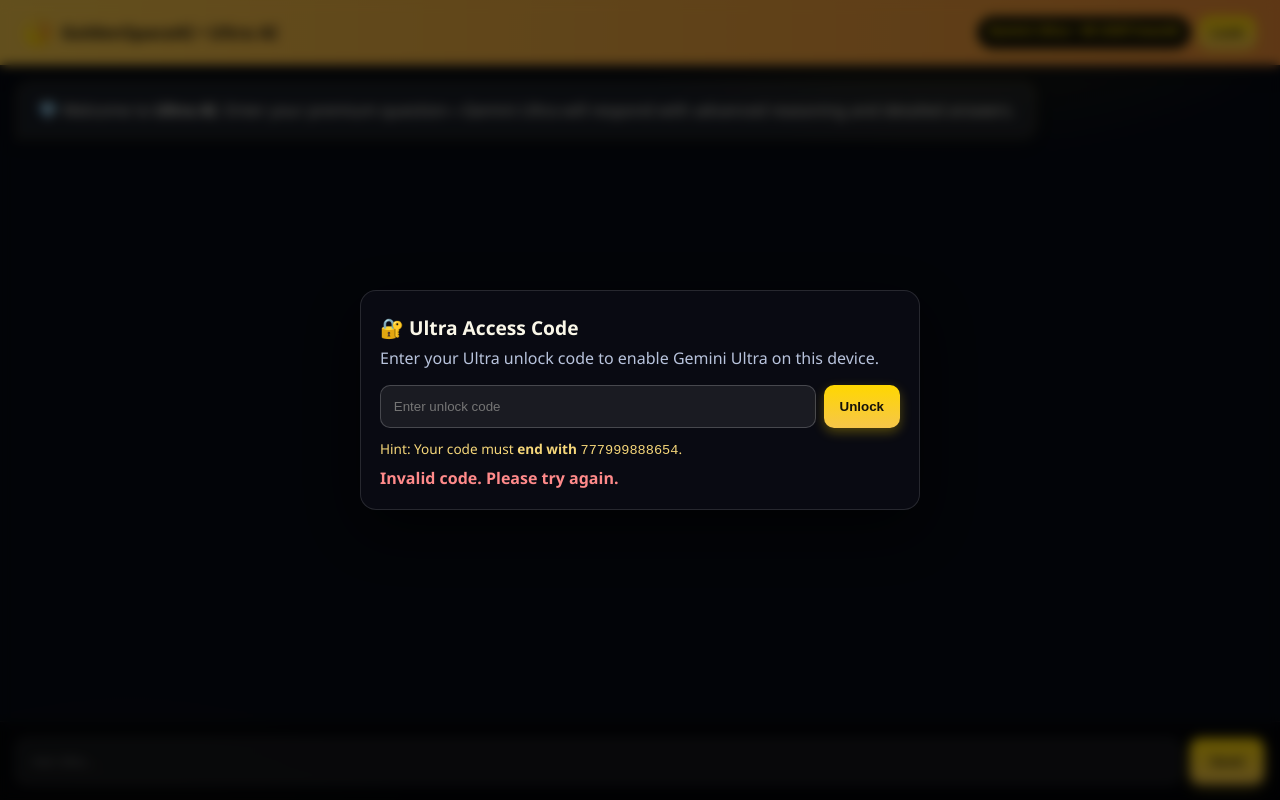
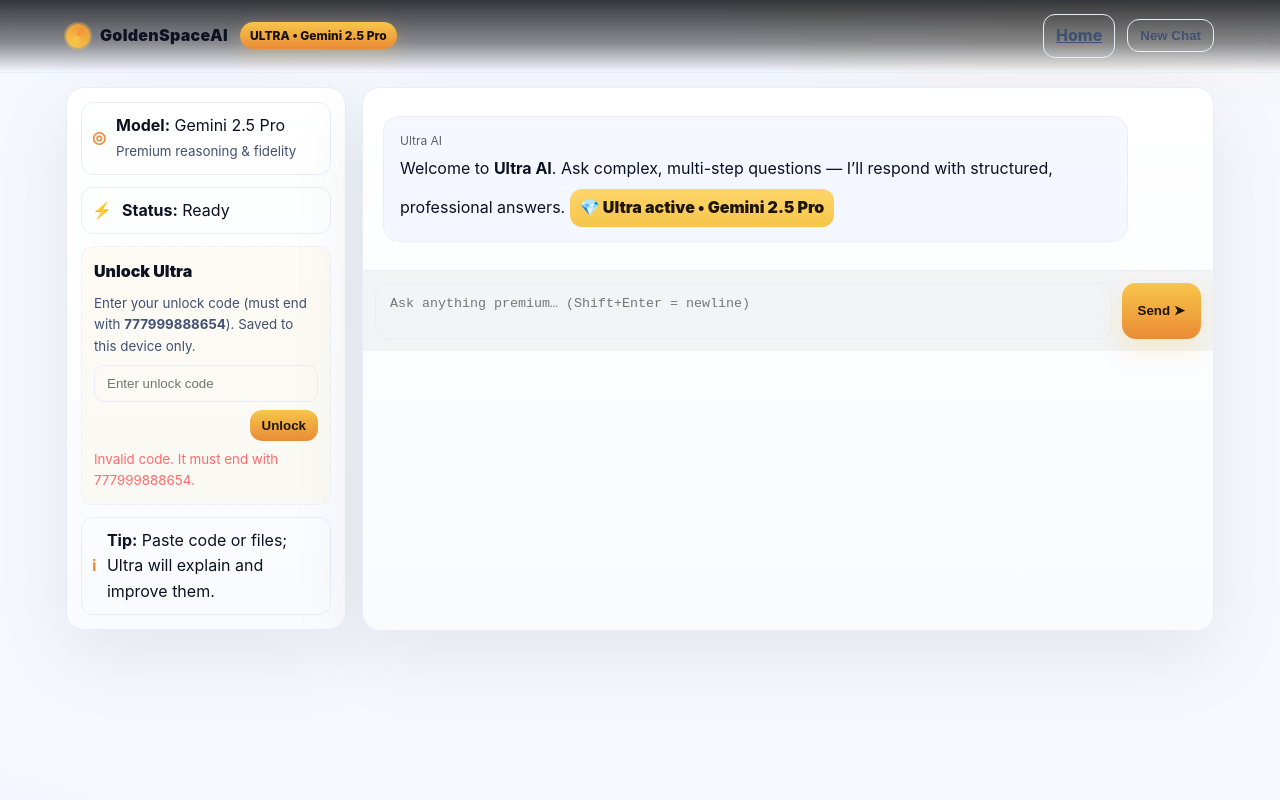
Before and after one commit to GoldenSpaceAI/codegoldenai, a website: page Ultra-AI.html in a window 1280 px wide. Both pictures are taken after a click on the button "Unlock". Drawn offline with Linux system fonts and the light colour scheme.

Commit message:
Update Ultra-AI.html

````diff
--- a/Ultra-AI.html
+++ b/Ultra-AI.html
@@ -1,240 +1,281 @@
 <!DOCTYPE html>
 <html lang="en">
 <head>
-  <meta charset="UTF-8" />
-  <meta name="viewport" content="width=device-width, initial-scale=1.0"/>
-  <title>GoldenSpaceAI • Ultra AI</title>
+<meta charset="utf-8"/>
+<meta name="viewport" content="width=device-width,initial-scale=1"/>
+<title>GoldenSpaceAI • Ultra AI (Gemini 2.5 Pro)</title>
+<meta name="color-scheme" content="dark light" />
+<link rel="icon" href="/favicon.ico"/>
+
 <style>
-    :root {
-      --gold-1:#ffd700; --gold-2:#f6c64a; --gold-3:#eb8b36;
-      --text:#faf7e8; --muted:#b8c3dc;
-      --glass: rgba(255,255,255,.08); --ring: rgba(255,215,0,.35);
-      --bg: #070b14;
+  :root{
+    --bg:#05060a; --panel:#0b0f17; --panel2:#0a101b; --line:#1c273a;
+    --text:#eef2ff; --muted:#aab5cf; --gold:#f6c64a; --gold2:#eb8b36; --accent:#7aa6ff;
+    --good:#2dd4bf; --warn:#ffb020; --err:#ff6b6b; --shadow:0 30px 120px rgba(0,0,0,.45);
+    --radius:18px; --radius-sm:12px; --max:1180px;
   }
-    body {
-      margin:0; font-family: "Segoe UI", system-ui, sans-serif;
-      color:var(--text);
-      background:
-        radial-gradient(1200px 800px at 75% -20%, rgba(255,215,0,.18), transparent 40%),
-        radial-gradient(800px 600px at 10% 120%, rgba(255,215,0,.08), transparent 45%),
+  @media(prefers-color-scheme:light){
+    :root{--bg:#f6f8ff; --panel:#ffffff; --panel2:#f9fbff; --line:#e8eef9; --text:#0c1222; --muted:#415172; --shadow:0 24px 80px rgba(10,15,30,.08)}
+  }
+  *{box-sizing:border-box}
+  html,body{height:100%}
+  body{
+    margin:0; background:
+      radial-gradient(900px 420px at 85% -10%, rgba(246,198,74,.18), transparent 50%),
+      radial-gradient(700px 380px at -10% 120%, rgba(122,166,255,.12), transparent 55%),
       var(--bg);
-      height:100vh; display:flex; flex-direction:column;
+    color:var(--text); font:16px/1.6 Inter, ui-sans-serif, system-ui, -apple-system, "Segoe UI", Roboto, Arial;
   }
 
-    header {
-      display:flex; align-items:center; gap:10px;
-      justify-content:space-between;
-      padding:1rem 1.5rem;
-      background:linear-gradient(90deg, var(--gold-2), var(--gold-3));
-      color:#141209; font-weight:700; font-size:1.1rem;
-      box-shadow:0 4px 20px rgba(0,0,0,.35);
+  header{
+    position:sticky; top:0; z-index:10; backdrop-filter: blur(10px);
+    background:linear-gradient(180deg, rgba(5,6,10,.8), rgba(5,6,10,.45) 60%, transparent);
+    border-bottom:1px solid var(--line);
   }
-    .brand { display:flex; align-items:center; gap:.6rem; }
-    .logo { width:28px; height:28px; border-radius:50%;
-      background:conic-gradient(from 210deg, var(--gold-1), var(--gold-2), var(--gold-3), var(--gold-1));
-      box-shadow:0 0 0 2px rgba(255,215,0,.35), 0 0 26px rgba(255,215,0,.35) inset;
+  .top{max-width:var(--max); margin:0 auto; padding:14px 16px; display:flex; align-items:center; gap:12px}
+  .brand{display:flex; align-items:center; gap:10px; font-weight:900; letter-spacing:.3px}
+  .orb{width:24px;height:24px;border-radius:50%;
+    background:conic-gradient(from 210deg, var(--gold), var(--gold2), var(--gold));
+    box-shadow:0 0 0 2px rgba(246,198,74,.35), 0 0 40px rgba(246,198,74,.25) inset;
   }
-    .badge {
-      background:#141209; color:var(--gold-1);
-      padding:0.3rem 0.7rem; border-radius:999px; font-size:0.8rem;
-      font-weight:800; box-shadow:0 0 10px rgba(255,215,0,.35);
-      white-space:nowrap;
+  .badge{font-size:12px;font-weight:800;color:#151109;background:linear-gradient(180deg,var(--gold),var(--gold2));
+    padding:4px 10px;border-radius:999px; box-shadow:0 6px 18px rgba(246,198,74,.25)}
+  .sp{flex:1}
+  .pill{display:inline-flex; gap:8px; align-items:center; padding:8px 12px; border-radius:12px;
+    border:1px solid var(--line); color:var(--muted); background:transparent; cursor:pointer; font-weight:800}
+  .pill:hover{filter:brightness(1.05)}
+  .go{background:linear-gradient(180deg,var(--gold),var(--gold2)); color:#1b1504; border:0}
+
+  main{max-width:var(--max); margin:14px auto; padding:0 16px; display:grid; grid-template-columns: 280px 1fr; gap:16px}
+  @media(max-width:980px){ main{ grid-template-columns:1fr } }
+
+  /* Left panel */
+  .side{
+    background:linear-gradient(180deg,var(--panel),var(--panel2));
+    border:1px solid var(--line); border-radius:var(--radius); box-shadow:var(--shadow); padding:14px;
+    display:flex; flex-direction:column; gap:12px; height:fit-content
   }
-    .actions { display:flex; gap:.5rem; }
-    .actions button {
-      border:none; cursor:pointer; font-weight:800; border-radius:10px;
-      padding:.55rem .8rem; color:#141209;
-      background:linear-gradient(180deg,var(--gold-1), var(--gold-2));
-      box-shadow:0 4px 12px rgba(255,215,0,.3);
+  .stat{display:flex; align-items:center; gap:10px; padding:10px; border:1px solid var(--line); border-radius:12px}
+  .stat i{font-style:normal; font-weight:900; color:var(--gold2)}
+  .unlock{
+    display:flex; flex-direction:column; gap:8px; padding:12px; border:1px dashed var(--line); border-radius:12px;
+    background:rgba(246,198,74,.06)
   }
+  .unlock input{width:100%; padding:10px 12px; border-radius:10px; border:1px solid var(--line); background:transparent; color:var(--text)}
+  .unlock button{align-self:flex-end}
 
-    main {
-      flex:1; padding:1rem; overflow-y:auto;
-      display:flex; flex-direction:column; gap:1rem;
+  /* Chat area */
+  .chatwrap{
+    background:linear-gradient(180deg,var(--panel),var(--panel2));
+    border:1px solid var(--line); border-radius:var(--radius); box-shadow:var(--shadow);
+    display:flex; flex-direction:column; min-height:68vh; overflow:hidden
   }
-    .msg {
-      padding:1rem 1.3rem; border-radius:14px; max-width:80%;
-      line-height:1.5; box-shadow:0 4px 15px rgba(0,0,0,.3);
-      word-wrap:break-word; white-space:pre-wrap;
-    }
-    .msg.user {
-      background:var(--gold-3); color:#141209; align-self:flex-end;
-      border-bottom-right-radius:0;
-    }
-    .msg.ai {
-      background:var(--glass); border:1px solid rgba(255,215,0,.25);
-      align-self:flex-start; border-bottom-left-radius:0;
-    }
+  .msgs{padding:20px; overflow:auto; max-height:65vh}
+  .msg{max-width:min(820px,92%); padding:14px 16px; border-radius:16px; margin:8px 0; line-height:1.6; border:1px solid var(--line)}
+  .msg.ai{ background:rgba(122,166,255,.08) }
+  .msg.user{ background:rgba(246,198,74,.12); margin-left:auto }
+  .msg small{display:block; opacity:.65; font-size:12px; margin-bottom:6px}
+  .code{background:#0e1626; color:#eaf1ff; padding:12px; border-radius:10px; overflow:auto; font-family:ui-monospace,SFMono-Regular,Menlo,Consolas,monospace; font-size:.92rem}
+  .warn{display:inline-flex; align-items:center; gap:8px; color:#1c1504; background:linear-gradient(180deg,#ffd56a,#f6c64a);
+        border-radius:12px; padding:6px 10px; font-weight:900}
 
-    .composer {
-      display:flex; gap:0.6rem; padding:1rem;
-      background:rgba(0,0,0,.6); border-top:1px solid rgba(255,255,255,.08);
-    }
-    .composer input {
-      flex:1; padding:0.9rem; border-radius:10px; border:1px solid rgba(255,255,255,.2);
-      background:rgba(255,255,255,.07); color:var(--text); outline:none;
-    }
-    .composer button {
-      padding:0.9rem 1.3rem; border-radius:10px; border:none;
-      font-weight:800; cursor:pointer;
-      background:linear-gradient(180deg,var(--gold-1),var(--gold-2));
-      color:#141209; box-shadow:0 4px 12px rgba(255,215,0,.3);
-    }
+  .composer{display:flex; gap:10px; padding:12px; border-top:1px solid var(--line); background:rgba(0,0,0,.04)}
+  .composer textarea{flex:1; resize:none; min-height:56px; max-height:140px; padding:12px 14px; border-radius:12px;
+    border:1px solid var(--line); background:transparent; color:var(--text); outline:none}
+  .btn{height:56px; min-width:56px; padding:0 16px; border-radius:14px; border:1px solid var(--line); background:transparent; color:var(--text);
+       font-weight:900; cursor:pointer}
+  .btn.send{background:linear-gradient(180deg,var(--gold),var(--gold2)); color:#1c1504; border:0; box-shadow:0 10px 24px rgba(246,198,74,.25)}
+  .btn.stop{background:#2f3342}
+  .spinner{width:18px;height:18px;border-radius:50%; border:2px solid rgba(255,255,255,.25); border-top-color:var(--gold); animation:spin 1s linear infinite; display:inline-block; vertical-align:middle}
+  @keyframes spin{to{transform:rotate(360deg)}}
 
-    /* Unlock overlay */
-    .overlay {
-      position:fixed; inset:0; display:grid; place-items:center;
-      background:rgba(0,0,0,.6); backdrop-filter: blur(6px);
-      padding:1rem; z-index:10;
-    }
-    .card {
-      width:min(520px, 92%); background:rgba(10,12,20,.9);
-      border:1px solid rgba(255,255,255,.12); border-radius:16px; padding:1.2rem;
-      box-shadow:0 20px 60px rgba(0,0,0,.6);
-    }
-    .card h2 { margin:.2rem 0 .2rem; font-size:1.2rem; }
-    .card p { margin:.4rem 0 1rem; color:var(--muted) }
-    .field { display:flex; gap:.5rem; }
-    .field input {
-      flex:1; padding:.8rem; border-radius:10px;
-      border:1px solid rgba(255,255,255,.2); background:rgba(255,255,255,.07);
-      color:var(--text); outline:none;
-    }
-    .field button {
-      padding:.85rem 1rem; border-radius:10px; border:none;
-      font-weight:800; cursor:pointer;
-      background:linear-gradient(180deg,var(--gold-1),var(--gold-2)); color:#141209;
-      box-shadow:0 4px 12px rgba(255,215,0,.3);
-    }
-    .hint { margin-top:.7rem; font-size:.85rem; color:#f6d77a }
-    .err  { margin-top:.6rem; color:#ff8a8a; font-weight:800; display:none }
+  .toast{position:fixed; right:14px; bottom:14px; background:#0d1525; border:1px solid var(--line); color:#ffdca1; padding:10px 12px; border-radius:10px; box-shadow:var(--shadow); opacity:0; transform:translateY(6px); transition:.25s}
+  .toast.show{opacity:1; transform:translateY(0)}
 </style>
 </head>
 <body>
+
 <header>
-    <div class="brand">
-      <div class="logo"></div>
-      <div>GoldenSpaceAI • Ultra AI</div>
-    </div>
-    <div class="actions">
-      <span class="badge">Gemini Ultra • 30 USDT/month</span>
-      <button id="lockBtn" title="Lock this device">Lock</button>
+  <div class="top">
+    <div class="brand"><span class="orb"></span> GoldenSpaceAI</div>
+    <span class="badge">ULTRA • Gemini 2.5 Pro</span>
+    <div class="sp"></div>
+    <a class="pill" href="/index.html">Home</a>
+    <button id="newChat" class="pill">New Chat</button>
   </div>
 </header>
 
-  <main id="chat">
-    <div class="msg ai">💎 Welcome to <strong>Ultra AI</strong>. Enter your premium question—Gemini Ultra will respond with advanced reasoning and detailed answers.</div>
-  </main>
+<main>
+  <!-- LEFT SIDEBAR -->
+  <aside class="side">
+    <div class="stat"><i>◎</i> <div><strong>Model:</strong> Gemini 2.5 Pro<br><small style="color:var(--muted)">Premium reasoning & fidelity</small></div></div>
+    <div class="stat"><i>⚡</i> <div><strong>Status:</strong> <span id="status">Ready</span></div></div>
+    <div class="unlock">
+      <div style="font-weight:900">Unlock Ultra</div>
+      <small style="color:var(--muted)">Enter your unlock code (must end with <b>777999888654</b>). Saved to this device only.</small>
+      <input id="unlock" placeholder="Enter unlock code"/>
+      <button id="unlockBtn" class="pill go">Unlock</button>
+      <small id="unlockNote" style="color:var(--muted)"></small>
+    </div>
+    <div class="stat"><i>ℹ︎</i> <div><strong>Tip:</strong> Paste code or files; Ultra will explain and improve them.</div></div>
+  </aside>
 
-  <div class="composer">
-    <input id="prompt" type="text" placeholder="Ask Ultra…" />
-    <button id="sendBtn">Send</button>
-  </div>
-
-  <!-- Unlock Gate -->
-  <div class="overlay" id="unlockOverlay" aria-modal="true" role="dialog">
-    <div class="card">
-      <h2>🔐 Ultra Access Code</h2>
-      <p>Enter your Ultra unlock code to enable Gemini Ultra on this device.</p>
-      <div class="field">
-        <input id="unlockInput" type="password" placeholder="Enter unlock code" />
-        <button id="unlockBtn">Unlock</button>
-      </div>
-      <div class="hint">Hint: Your code must <strong>end with</strong> <code>777999888654</code>.</div>
-      <div class="err" id="unlockErr">Invalid code. Please try again.</div>
+  <!-- CHAT PANE -->
+  <section class="chatwrap">
+    <div id="stream" class="msgs">
+      <div class="msg ai">
+        <small>Ultra AI</small>
+        Welcome to <b>Ultra AI</b>. Ask complex, multi-step questions — I’ll respond with structured, professional answers.
+        <div style="margin-top:8px" class="warn">💎 Ultra active • Gemini 2.5 Pro</div>
       </div>
     </div>
 
+    <div class="composer">
+      <textarea id="prompt" placeholder="Ask anything premium… (Shift+Enter = newline)"></textarea>
+      <button id="send" class="btn send">Send ➤</button>
+    </div>
+  </section>
+</main>
+
+<div id="toast" class="toast">Saved</div>
+
 <script>
-    // ---------- Unlock Logic ----------
-    const OVERLAY_ID = "unlockOverlay";
-    const STORAGE_KEY = "ultra:unlocked";
-    const REQUIRED_SUFFIX = "777999888654";
+  // ========= Config =========
+  const BACKEND = "/api/generate-ultra";   // your Node route (Gemini 2.5 Pro)
+  const KEY_ENDING = "777999888654";       // unlock ending
+  const STORE_KEY  = "gsai:ultra:unlock";  // localStorage key
 
-    const overlay   = document.getElementById(OVERLAY_ID);
-    const unlockInp = document.getElementById("unlockInput");
-    const unlockBtn = document.getElementById("unlockBtn");
-    const unlockErr = document.getElementById("unlockErr");
-    const lockBtn   = document.getElementById("lockBtn");
+  // ========= Elements =========
+  const stream  = document.getElementById("stream");
+  const promptE = document.getElementById("prompt");
+  const sendBtn = document.getElementById("send");
+  const statusE = document.getElementById("status");
+  const unlockI = document.getElementById("unlock");
+  const unlockB = document.getElementById("unlockBtn");
+  const unlockN = document.getElementById("unlockNote");
+  const newChat = document.getElementById("newChat");
+  const toast   = document.getElementById("toast");
 
-    function isUnlocked() {
-      return localStorage.getItem(STORAGE_KEY) === "yes";
+  // ========= Unlock =========
+  const saved = localStorage.getItem(STORE_KEY) || "";
+  if(saved) unlockI.value = saved;
+  function hasAccess(){
+    const v = (localStorage.getItem(STORE_KEY) || "").trim();
+    return v && v.endsWith(KEY_ENDING);
   }
-    function setUnlocked(v) {
-      if (v) localStorage.setItem(STORAGE_KEY, "yes");
-      else   localStorage.removeItem(STORAGE_KEY);
+  function requireAccess(){
+    if(!hasAccess()){
+      addAI("🔒 Ultra is locked. Enter a valid unlock code in the left panel.");
+      return false;
     }
-    function updateGate() {
-      overlay.style.display = isUnlocked() ? "none" : "grid";
+    return true;
+  }
+  unlockB.addEventListener("click", ()=>{
+    const val = (unlockI.value||"").trim();
+    if(!val || !val.endsWith(KEY_ENDING)){
+      unlockN.textContent = "Invalid code. It must end with " + KEY_ENDING + ".";
+      unlockN.style.color = "var(--err)";
+      showToast("Invalid code");
+      return;
+    }
+    localStorage.setItem(STORE_KEY, val);
+    unlockN.textContent = "Ultra unlocked on this device.";
+    unlockN.style.color = "var(--good)";
+    showToast("Ultra unlocked");
+  });
+
+  // ========= Chat helpers =========
+  function el(tag, attrs={}, ...kids){
+    const n = document.createElement(tag);
+    for(const [k,v] of Object.entries(attrs)){
+      if(k==="class") n.className=v;
+      else if(k==="html") n.innerHTML=v;
+      else n.setAttribute(k,v);
+    }
+    for(const k of kids) n.append(k instanceof Node ? k : document.createTextNode(k));
+    return n;
+  }
+  function addUser(text){
+    const m = el("div",{class:"msg user"});
+    m.append(el("small",{},"You"));
+    m.append(el("div",{html:escapeHtml(text).replace(/\n/g,"<br/>")}));
+    stream.append(m); stream.scrollTop = stream.scrollHeight;
+  }
+  function addAI(text){
+    const m = el("div",{class:"msg ai"});
+    m.append(el("small",{},"Ultra AI"));
+    m.append(el("div",{html:text}));
+    stream.append(m); stream.scrollTop = stream.scrollHeight;
+    return m;
+  }
+  function addSpinner(){
+    const m = el("div",{class:"msg ai"});
+    m.append(el("small",{},"Ultra AI"));
+    m.append(el("div",{html:'<span class="spinner"></span> Thinking…'}));
+    stream.append(m); stream.scrollTop = stream.scrollHeight;
+    return m;
+  }
+  function showToast(t){
+    toast.textContent = t;
+    toast.classList.add("show");
+    setTimeout(()=>toast.classList.remove("show"), 1400);
+  }
+  function escapeHtml(t){
+    return (t||"").replace(/[&<>\"']/g, m => ({'&':'&amp;','<':'&lt;','>':'&gt;','"':'&quot;',"'":'&#039;'}[m]));
   }
 
-    // Initialize gate on load
-    updateGate();
+  // ========= Send =========
+  async function send(){
+    const q = (promptE.value||"").trim();
+    if(!q) return;
+    if(!requireAccess()) return;
 
-    unlockBtn.addEventListener("click", ()=>{
-      const value = (unlockInp.value || "").trim();
-      if (value && value.endsWith(REQUIRED_SUFFIX)) {
-        setUnlocked(true);
-        unlockErr.style.display = "none";
-        overlay.style.display = "none";
-        unlockInp.value = "";
-      } else {
-        unlockErr.style.display = "block";
-      }
+    addUser(q);
+    const row = addSpinner();
+    sendBtn.disabled = true; statusE.textContent = "Working…";
+
+    try{
+      const r = await fetch(BACKEND, {
+        method:"POST",
+        headers:{"Content-Type":"application/json"},
+        body: JSON.stringify({ prompt: q })
       });
 
-    lockBtn.addEventListener("click", ()=>{
-      setUnlocked(false);
-      updateGate();
-    });
+      if(!r.ok){
+        stream.removeChild(row);
+        addAI(`<div class="warn">⚠️ No reply from Ultra AI. (${r.status})</div>`);
+      }else{
+        const j = await r.json();
+        stream.removeChild(row);
 
-    // ---------- Chat Logic ----------
-    const chat    = document.getElementById("chat");
-    const promptI = document.getElementById("prompt");
-    const sendBtn = document.getElementById("sendBtn");
-
-    function addMsg(text, role) {
-      const div = document.createElement("div");
-      div.className = "msg " + role;
-      div.textContent = text;
-      chat.appendChild(div);
-      chat.scrollTop = chat.scrollHeight;
-      return div;
+        const text = (j.text || j.reply || j.answer || "").trim();
+        if(!text){
+          addAI(`<div class="warn">⚠️ No reply from Ultra AI.</div>`);
+        }else{
+          // simple formatting: wrap triple-backtick blocks
+          const html = escapeHtml(text)
+            .replace(/```([\s\S]*?)```/g, (_m, p1) => `<pre class="code">${escapeHtml(p1).trim()}</pre>`)
+            .replace(/\n/g,"<br/>");
+          addAI(html);
         }
-
-    async function send() {
-      const text = (promptI.value || "").trim();
-      if (!text) return;
-      if (!isUnlocked()) {
-        // Soft reminder if someone tries to send without unlocking
-        document.getElementById(OVERLAY_ID).style.display = "grid";
-        return;
       }
-
-      addMsg(text, "user");
-      promptI.value = "";
-
-      const aiMsg = addMsg("⏳ Thinking with Gemini Ultra…", "ai");
-      try {
-        const res = await fetch("/api/generate-ultra", {
-          method: "POST",
-          headers: { "Content-Type": "application/json" },
-          credentials: "include",
-          body: JSON.stringify({ prompt: text })
-        });
-        const data = await res.json();
-        aiMsg.textContent = data.text || "⚠️ No reply from Ultra AI.";
-      } catch (err) {
-        aiMsg.textContent = "❌ Failed to connect to Ultra AI.";
+    }catch(e){
+      stream.removeChild(row);
+      addAI(`<div class="warn">⚠️ ${escapeHtml(e.message)}</div>`);
+    }finally{
+      sendBtn.disabled = false; statusE.textContent = "Ready";
+      promptE.value = "";
+      stream.scrollTop = stream.scrollHeight;
     }
   }
 
   sendBtn.addEventListener("click", send);
-    promptI.addEventListener("keydown", (e)=>{
-      if (e.key === "Enter" && !e.shiftKey) {
-        e.preventDefault();
-        send();
-      }
+  promptE.addEventListener("keydown", e=>{
+    if(e.key==="Enter" && !e.shiftKey){ e.preventDefault(); send(); }
+  });
+  newChat.addEventListener("click", ()=>{
+    stream.innerHTML = "";
+    addAI('New chat started. <span class="warn">💎 Ultra active • Gemini 2.5 Pro</span>');
   });
 </script>
 </body>
````
Lines whose indentation alone changed are shown as unchanged.
